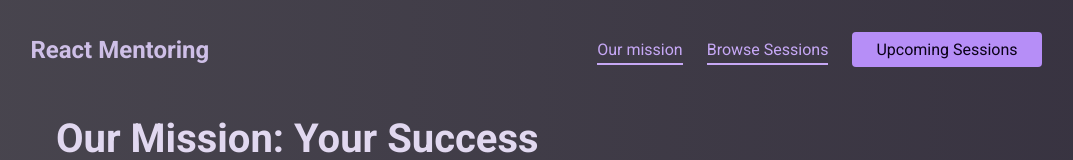
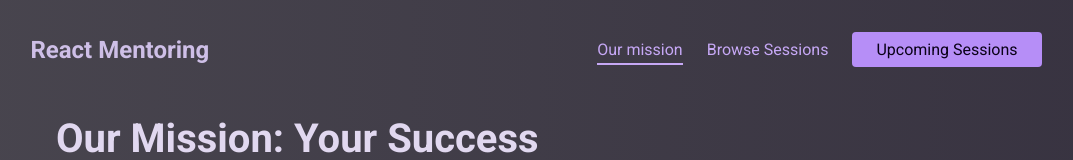
Before and after one commit to Sergii-Osedchuk/final-tsproject, a React (Vite) app: page / in a window 1280 px wide. Shown: the top 160 px of the page, without its empty margins (104-1177 px from the left). Built offline with nearby package versions, Linux system fonts and the light colour scheme.

Commit message:
fixed issue with navlink active

```diff
--- a/src/App.tsx
+++ b/src/App.tsx
@@ -10,10 +10,7 @@ const Router = createBrowserRouter([
     path: '/',
     element: <Root />,
     children: [
-      {
-        index: true,
-        element: <HomePage />,
-      },
+      { index: true, element: <HomePage /> },
       { path: 'sessions', element: <SessionsPage /> },
       { path: 'sessions/:id', element: <SessionPage /> },
     ],
--- a/src/navigation/MainHeader.tsx
+++ b/src/navigation/MainHeader.tsx
@@ -23,17 +23,16 @@ const MainHeader = () => {
         <nav>
           <ul>
             <li>
-              <NavLink to='/' className = {(isActive) => isActive ? 'active' : '' } >Our mission</NavLink>
+              <NavLink to='/'>Our mission</NavLink>
             </li>
             <li>
-              <NavLink to='/sessions' className = {(isActive) => isActive ? 'active' : ''}>Browse Sessions</NavLink>
+              <NavLink to='/sessions'>Browse Sessions</NavLink>
             </li>
             <li>
               <Button onClick={showUpcomingSessions}>Upcoming Sessions</Button>
             </li>
           </ul>
         </nav>
-
       </header>
     </>
   );
```
Also changed, not shown: src/index.css (line endings or trailing spaces).
